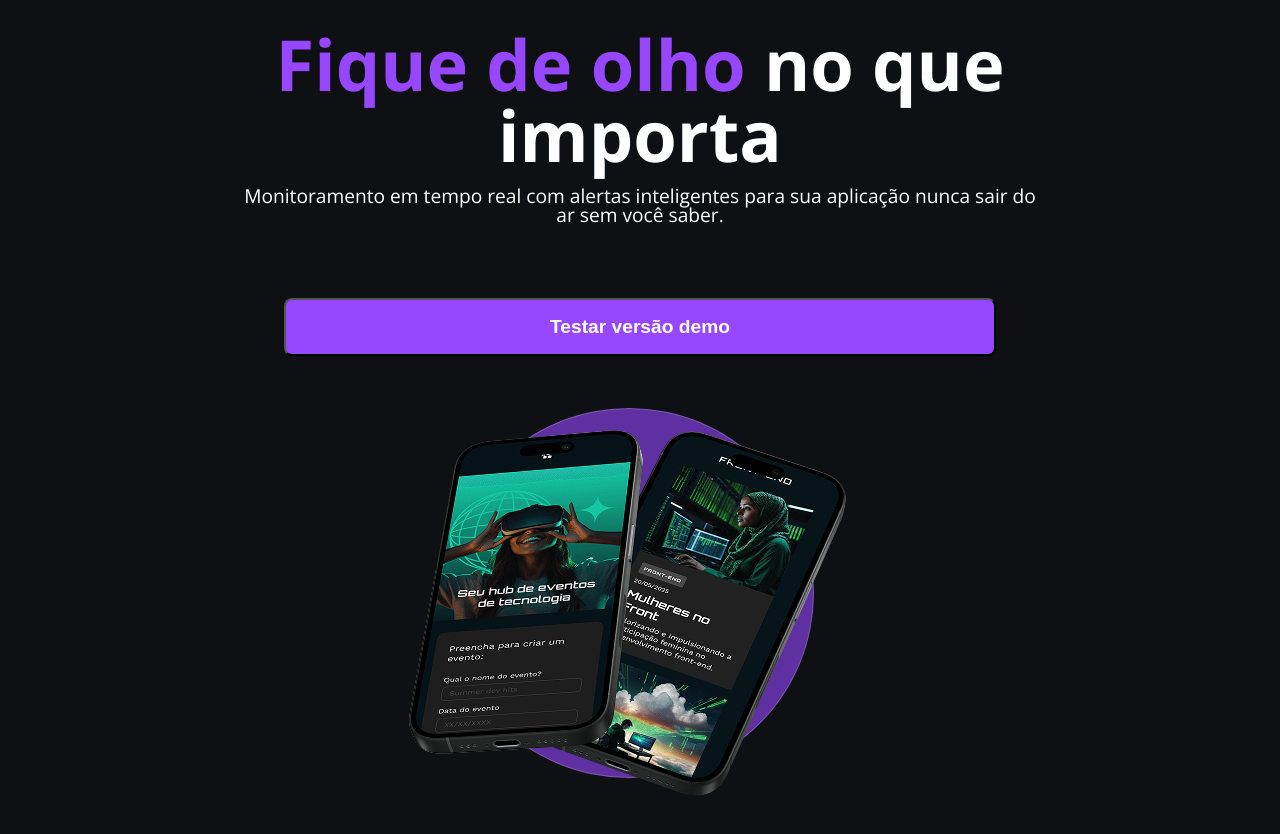
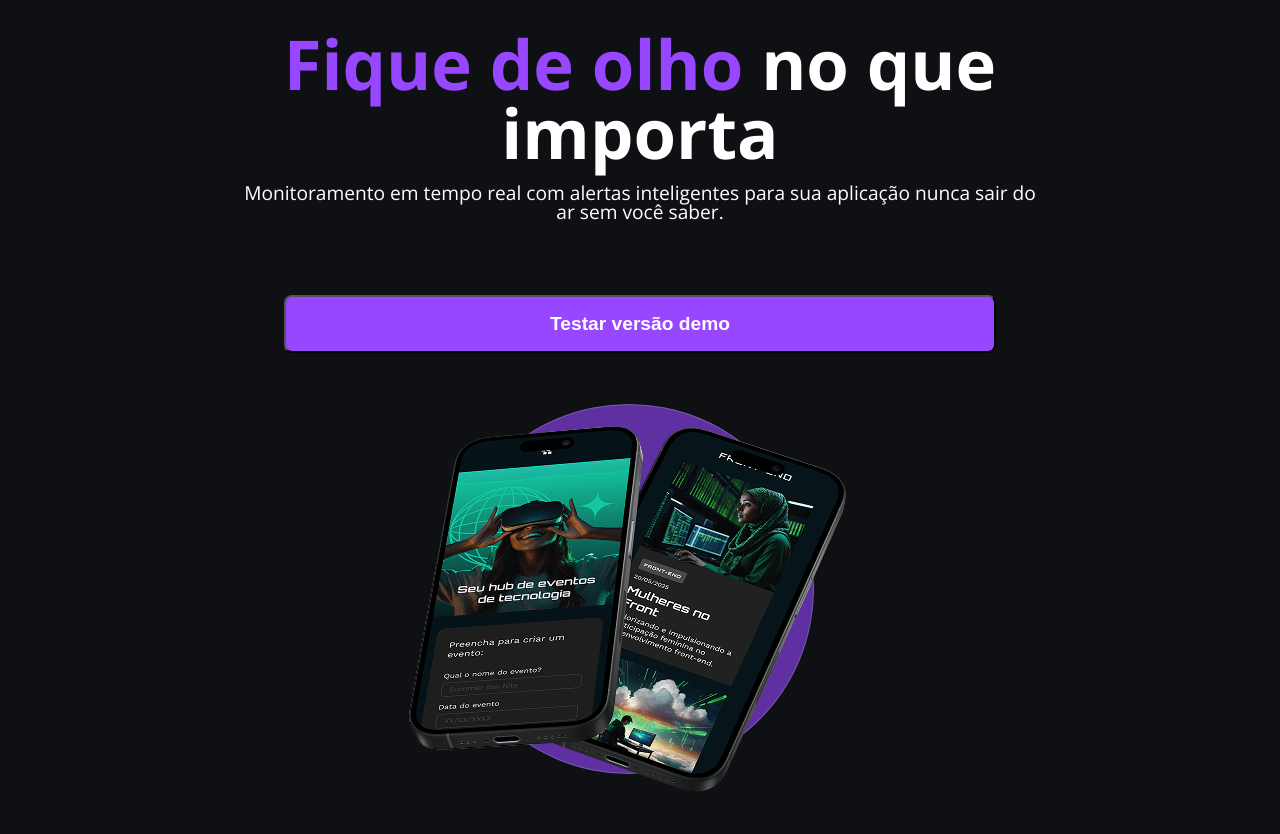
Before and after one commit to ElieldsonKervem/TechBoard, a plain HTML site: page index.html in a window 1280 px wide. Shown: the part 86-920 px from the top of the page. Drawn offline with nearby package versions, Linux system fonts and the light colour scheme.

Commit message:
size of h1 changed

```diff
--- a/css/style.css
+++ b/css/style.css
@@ -54,7 +54,7 @@ body{
     margin: 0 auto;
 }
 h1{
-    font-size: 4.4rem;
+    font-size: 4.3rem;
     font-weight: bold;
 }
 p{
```
